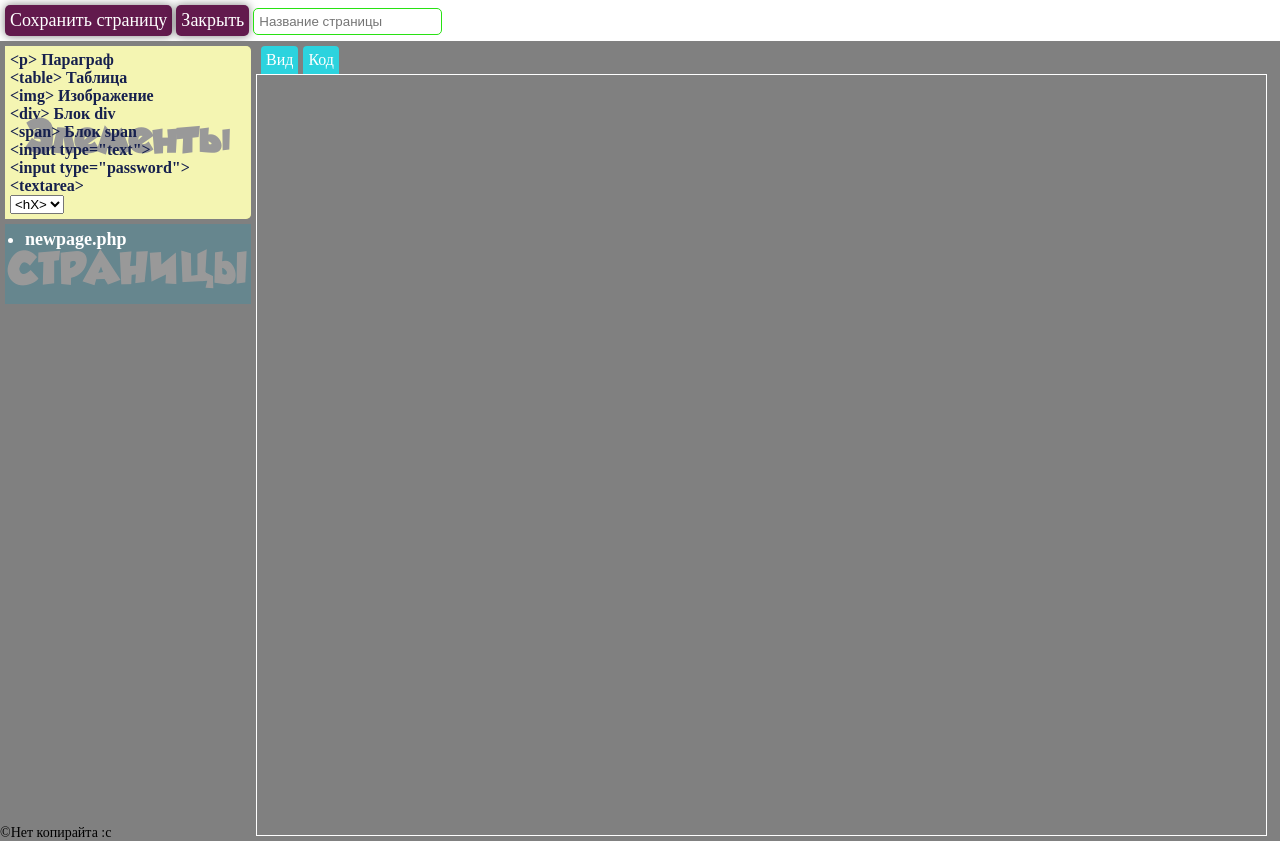
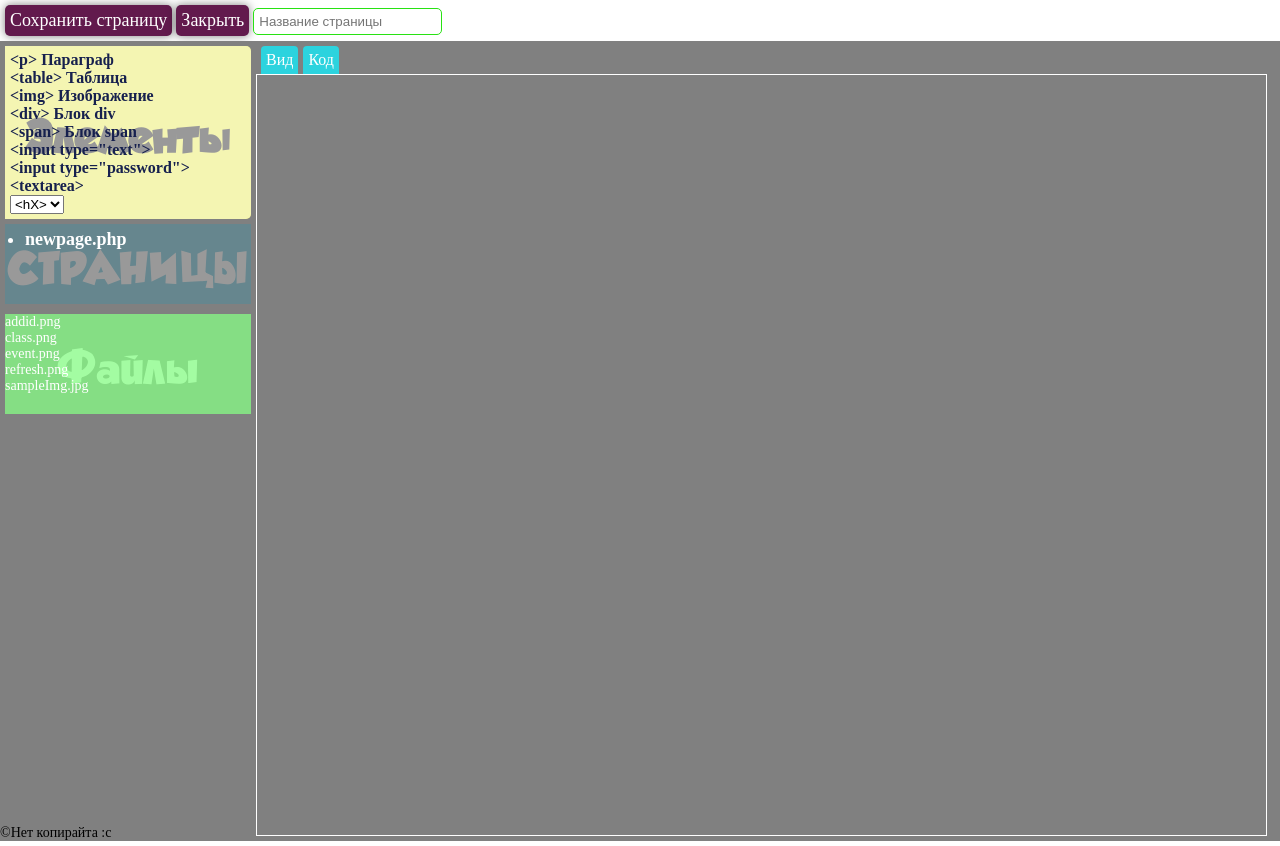
Before and after one commit to SoraTim/Delta, a PHP site: page / in a window 1280 px wide. Run offline with PHP 8.4, Linux system fonts and the light colour scheme; some libraries are stand-ins or nearby versions.

Commit message:
New files bar

```diff
--- a/menu.php
+++ b/menu.php
@@ -67,6 +67,22 @@
                  </div>
              </div>
          </div>
+         <div id="contentOfFolder">
+            <div id="pagesWrapper">
+                 <div class="pagesBanner">
+                     Файлы
+                 </div>
+                <div class="filesCloud">
+                    <?php
+                        $dir =scandir(__DIR__);
+                        foreach($dir as $value)
+                        if($value!=".."&&$value!="."&&$value!="style.css"&&$value!="script.js"&&$value!=".git"&&$value!="9YkBDt4T.ttf"&&$value!="readme.md"&&$value)
+                        if(!preg_match('/.php/i',$value))
+                        echo $value."<br>";
+                    ?>
+                </div>
+            </div>
+        </div>
         <div id="topMenuBar">
             <div style="position: relative; width: 100%; height: 100%">
                 <div id="viewTab" class="singleTab">
@@ -76,6 +92,7 @@
                     Код
                 </div>
                 <br>
+                <input type='file' style='display:none;' id='picHolder'>
                 <div id="pageHolder">
                     <div id="blocksArea">
                     </div>
--- a/script.js
+++ b/script.js
@@ -1,5 +1,4 @@
 $(document).ready(function () {
-
     $('#blocksArea').bind("DOMSubtreeModified", function () {
         // С этой штукой надо разобраться. Это привязка к исходному коду. Нужны будут переносы, подсветка синтаксиса
         var str = document.getElementById("blocksArea").innerHTML;
@@ -7,16 +6,22 @@ $(document).ready(function () {
             str = str.substr(1);
         document.getElementById("codeEditorArea").value = str;
     });
-    $("html").click(function () { //спрятать контекстное меню
-        var elem = document.getElementsByClassName("ownContextMenu")[0];
-        if (elem != null)
-            document.getElementsByTagName("body")[0].removeChild(elem);
+    $("html").click(function (e) { //спрятать контекстное меню
+        if (!$(e.target).is('#picChangeSpan')) {
+            var elem = document.getElementsByClassName("ownContextMenu")[0];
+            if (elem != null)
+                document.getElementsByTagName("body")[0].removeChild(elem);
+        }
     });
     if (document.addEventListener) { //собственное контесктное меню на динамических элементах
         document.addEventListener('contextmenu', function (e) {
             if ($(e.target).is(".dynamicElement")) {
+                e.target.id = 'contexted';
+                var content = "<img src='refresh.png'><span id='refreshPageSpan'>Обновить</span><br><img src='addid.png'><span id='addId'>Назначить id</span><br><img src='class.png'><span id='changeClassSpan'>Изменить класс</span><br><img src='event.png'><span id='beginJS'>Присобачить событие</span>";
+                if (e.target.tagName == "IMG")
+                    content += "<br><span id='picChangeSpan'>Изменить изображение</span>";
                 var node = document.createElement("div");
-                node.innerHTML = "<img src='refresh.png'><span id='refreshPageSpan'>Обновить</span><br><img src='addid.png'><span id='addId'>Назначить id</span><br><img src='class.png'><span id='changeClassSpan'>Изменить класс</span><br><img src='event.png'><span id='beginJS'>Присобачить событие</span>";
+                node.innerHTML = content;
                 node.className = "ownContextMenu";
                 node.style.left = e.clientX + "px";
                 node.style.top = e.clientY + "px";
@@ -31,7 +36,15 @@ $(document).ready(function () {
             window.event.returnValue = false;
         });
     }
-
+    $(document).on('click', '#picChangeSpan', function (e) {
+        $("#picHolder").trigger('click');
+    });
+    //$(document).on('change', '#picHolder', function (e) {
+    //    console.log(e);
+    //});
+    $("#picHolder").change(function () {
+        document.getElementById("contexted").src = this.value;
+    });
     $(document).on('click', '#refreshPageSpan', function () {
         location.reload();
     });
--- a/style.css
+++ b/style.css
@@ -146,6 +146,26 @@
     background-color: #808080;
     position:relative;
 }
+.filesCloud
+{
+    background-color: rgba(26, 248, 23, 0.4);
+    color:  #FFF;
+    overflow: auto;
+    font-size: 14px;
+    left: 0;
+    z-index: 2;
+    position: absolute;
+    height: 100%;
+    width: 100%;
+}
+#contentOfFolder
+{
+    position: absolute;
+    margin-top: 90px;
+    margin-left: 5px;
+    width: calc(20% - 10px);
+    height: 100px;
+}
 #pages
 {
     margin-left: 5px;
```
